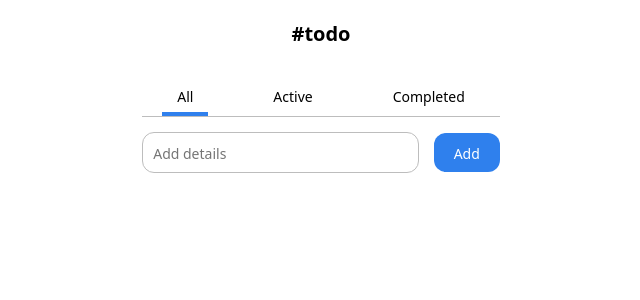
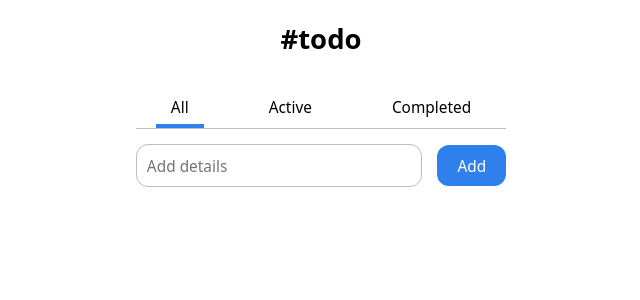
Before and after one commit to Vanaldito/todo-app, a React (Vite) app: page / in a window 1280 px wide. Shown: the top 300 px of the page, without its empty margins (319-959 px from the left). Built offline with nearby package versions, Linux system fonts and the light colour scheme.

Commit message:
fix: adjust font sizes

```diff
--- a/src/App.css
+++ b/src/App.css
@@ -12,4 +12,11 @@ html {
 .app__title {
   text-align: center;
   padding: 20px 0;
+  font-size: 2.5rem;
 }
+
+@media (min-width: 800px) {
+  html {
+    font-size: 11px;
+  }
+}
--- a/src/components/Notes/styles.css
+++ b/src/components/Notes/styles.css
@@ -71,4 +71,5 @@
   align-items: center;
   gap: 5px;
   margin: 10px 0 10px auto;
+  font-size: 1.4rem;
 }
```
